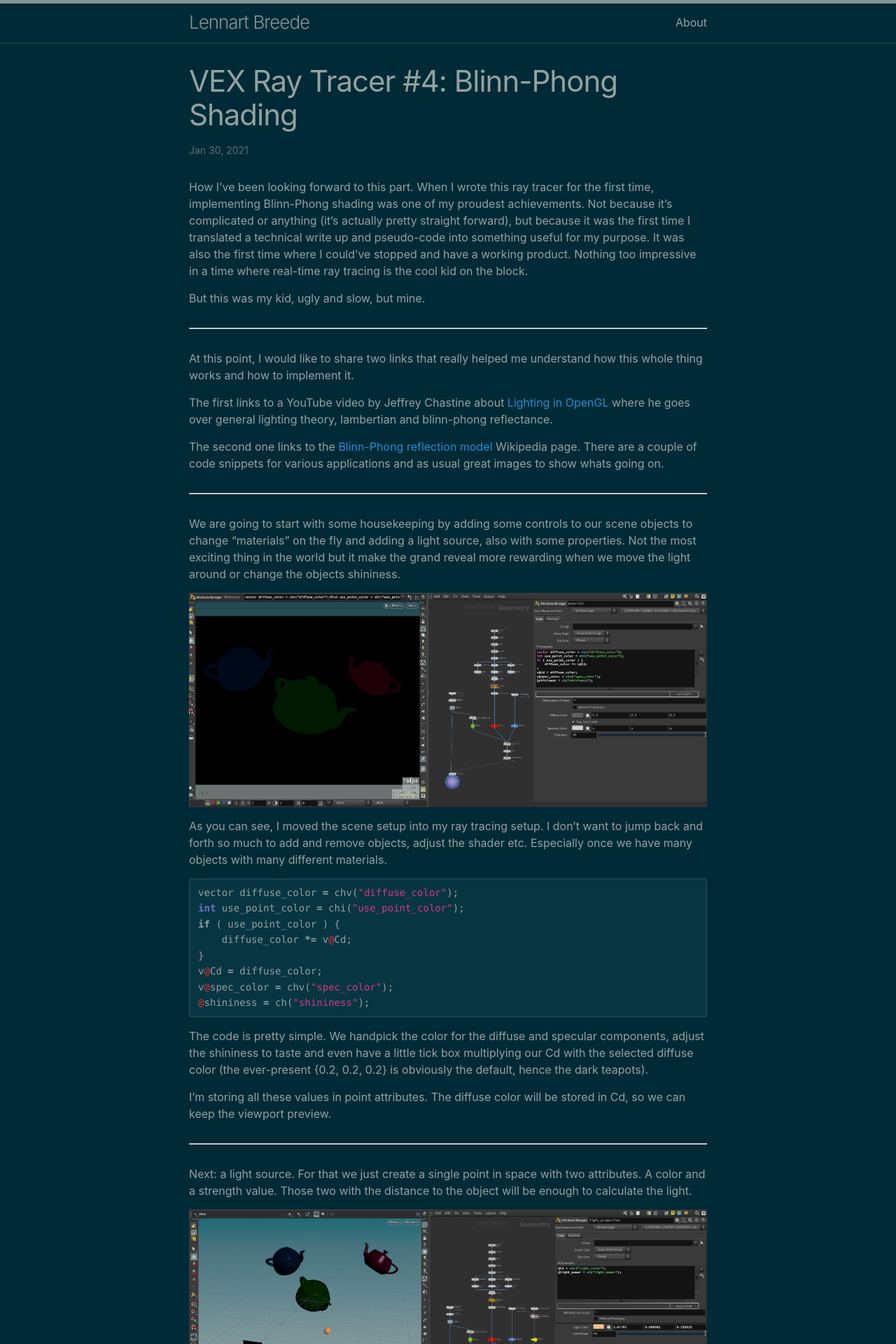
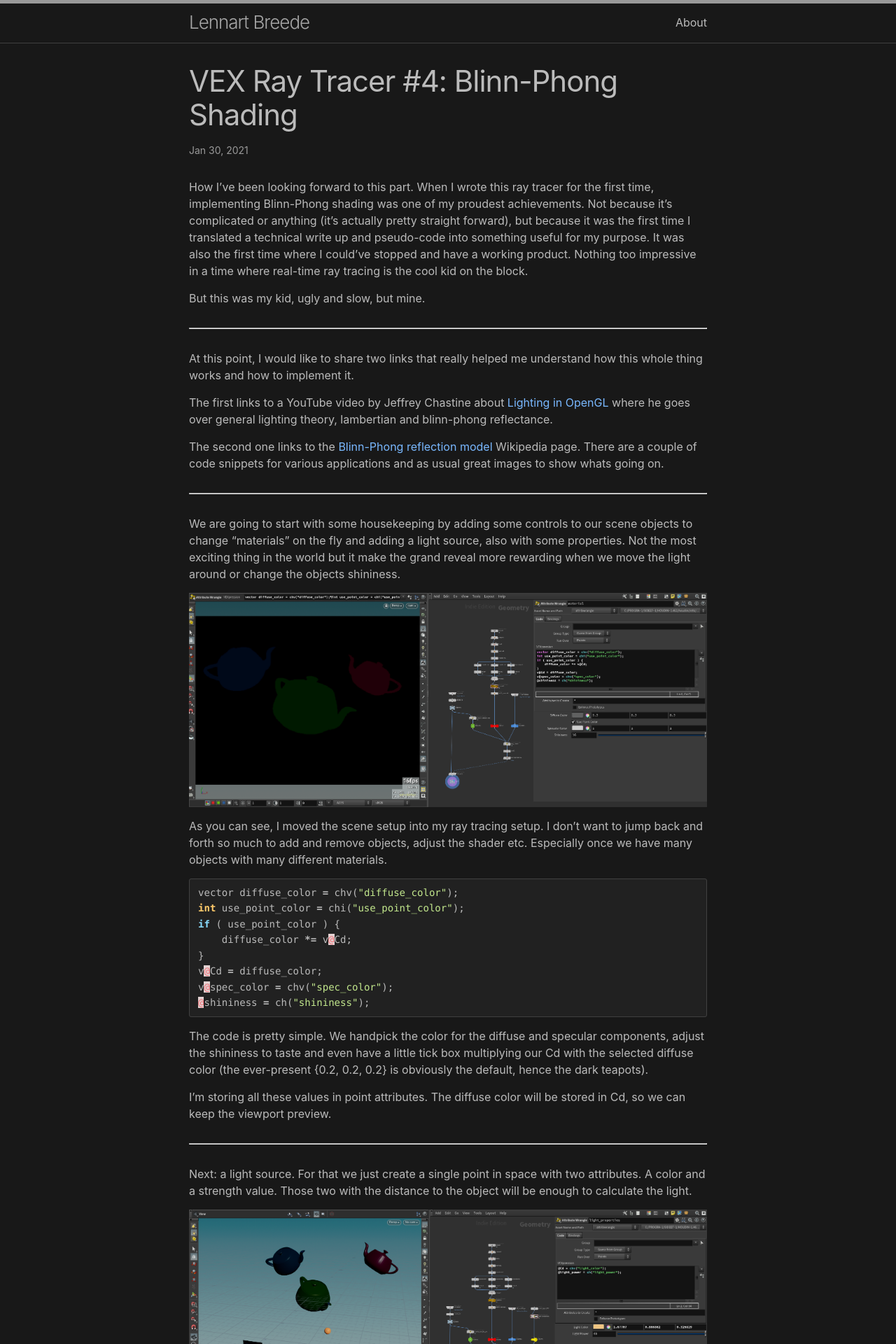
Before and after one commit to lbreede/lbreede.github.io2, a Jekyll site: the page built from _posts/2021-01-30-blinn-phong.md, in a window 1280 px wide. Shown: the top 1920 px of the page at 70% size. Built offline with Jekyll 4.4.1, drawn with Linux system fonts in a browser that asks for light colours.

Commit message:
Initial commit

```diff
--- a/_config.yml
+++ b/_config.yml
@@ -11,7 +11,7 @@ show_excerpts: false # set to true to show excerpts on the homepage
 # refer to https://shopify.github.io/liquid/filters/date/ if you want to customize this
 minima:
   date_format: "%b %d, %Y"
-  skin: solarized-dark
+  skin: dark
 
   # generate social links in footer
   social_links:
--- /dev/null
+++ b/_sass/minima/skins/advent-of-code.scss
@@ -0,0 +1,99 @@
+@charset "utf-8";
+
+$white:                 #cccccc !default;
+$dark-grey:             #333340 !default;
+$dark-green:            #009900 !default;
+$light-green:           #99ff99 !default;
+$dark-blue:             #0f0f23 !default;
+$black:                 #10101a !default;
+$error:                 #ff0000 !default;
+
+$brand-color:           $white !default;
+$brand-color-light:     $error !default; // NOT USED
+$brand-color-dark:      $error !default; // NOT USED
+
+$site-title-color:      $white !default;
+
+$text-color:            $white !default;
+$background-color:      $dark-blue !default;
+$code-background-color: $black !default;
+
+$link-base-color:       $dark-green !default;
+$link-visited-color:    $dark-green !default;
+$link-hover-color:      $light-green !default;
+
+$border-color-01:       $dark-grey !default;
+$border-color-02:       $error !default; // NOT USED
+$border-color-03:       $dark-blue !default;
+
+$table-text-color:      $white !default;
+$table-zebra-color:     $black !default;
+$table-header-bg-color: $black !default;
+$table-header-border:   $white !default;
+$table-border-color:    $dark-grey !default;
+
+
+// Syntax highlighting styles should be adjusted appropriately for every "skin"
+// ----------------------------------------------------------------------------
+
+.highlight {
+  .c     { color: #998; font-style: italic } // Comment
+  .err   { color: #a61717; background-color: #e3d2d2 } // Error
+  .k     { font-weight: bold } // Keyword
+  .o     { font-weight: bold } // Operator
+  .cm    { color: #998; font-style: italic } // Comment.Multiline
+  .cp    { color: #999; font-weight: bold } // Comment.Preproc
+  .c1    { color: #998; font-style: italic } // Comment.Single
+  .cs    { color: #999; font-weight: bold; font-style: italic } // Comment.Special
+  .gd    { color: #000; background-color: #fdd } // Generic.Deleted
+  .gd .x { color: #000; background-color: #faa } // Generic.Deleted.Specific
+  .ge    { font-style: italic } // Generic.Emph
+  .gr    { color: #a00 } // Generic.Error
+  .gh    { color: #999 } // Generic.Heading
+  .gi    { color: #000; background-color: #dfd } // Generic.Inserted
+  .gi .x { color: #000; background-color: #afa } // Generic.Inserted.Specific
+  .go    { color: #888 } // Generic.Output
+  .gp    { color: #555 } // Generic.Prompt
+  .gs    { font-weight: bold } // Generic.Strong
+  .gu    { color: #aaa } // Generic.Subheading
+  .gt    { color: #a00 } // Generic.Traceback
+  .kc    { font-weight: bold } // Keyword.Constant
+  .kd    { font-weight: bold } // Keyword.Declaration
+  .kp    { font-weight: bold } // Keyword.Pseudo
+  .kr    { font-weight: bold } // Keyword.Reserved
+  .kt    { color: #458; font-weight: bold } // Keyword.Type
+  .m     { color: #099 } // Literal.Number
+  .s     { color: #d14 } // Literal.String
+  .na    { color: #008080 } // Name.Attribute
+  .nb    { color: #0086B3 } // Name.Builtin
+  .nc    { color: #458; font-weight: bold } // Name.Class
+  .no    { color: #008080 } // Name.Constant
+  .ni    { color: #800080 } // Name.Entity
+  .ne    { color: #900; font-weight: bold } // Name.Exception
+  .nf    { color: #900; font-weight: bold } // Name.Function
+  .nn    { color: #555 } // Name.Namespace
+  .nt    { color: #000080 } // Name.Tag
+  .nv    { color: #008080 } // Name.Variable
+  .ow    { font-weight: bold } // Operator.Word
+  .w     { color: #bbb } // Text.Whitespace
+  .mf    { color: #099 } // Literal.Number.Float
+  .mh    { color: #099 } // Literal.Number.Hex
+  .mi    { color: #099 } // Literal.Number.Integer
+  .mo    { color: #099 } // Literal.Number.Oct
+  .sb    { color: #d14 } // Literal.String.Backtick
+  .sc    { color: #d14 } // Literal.String.Char
+  .sd    { color: #d14 } // Literal.String.Doc
+  .s2    { color: #d14 } // Literal.String.Double
+  .se    { color: #d14 } // Literal.String.Escape
+  .sh    { color: #d14 } // Literal.String.Heredoc
+  .si    { color: #d14 } // Literal.String.Interpol
+  .sx    { color: #d14 } // Literal.String.Other
+  .sr    { color: #009926 } // Literal.String.Regex
+  .s1    { color: #d14 } // Literal.String.Single
+  .ss    { color: #990073 } // Literal.String.Symbol
+  .bp    { color: #999 } // Name.Builtin.Pseudo
+  .vc    { color: #008080 } // Name.Variable.Class
+  .vg    { color: #008080 } // Name.Variable.Global
+  .vi    { color: #008080 } // Name.Variable.Instance
+  .il    { color: #099 } // Literal.Number.Integer.Long
+}
```
Also changed, not shown: favicon.png (added), 3 other files.
